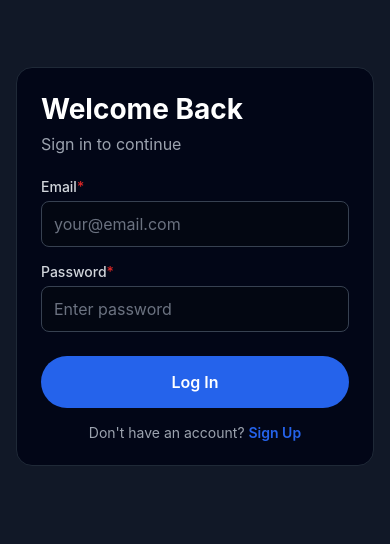
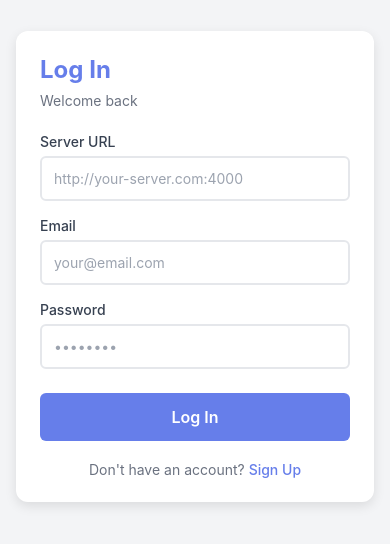
Before and after one commit to fasbitX/photo-server, a React Native app in the folder picture-sender/: screen /Login in a window 390 px wide. Shown: the part 156-700 px from the top of the page. Built offline with nearby package versions, Linux system fonts and the light colour scheme.

Commit message:
fix web page login and sign up

```diff
--- a/picture-sender/LoginScreen.js
+++ b/picture-sender/LoginScreen.js
@@ -6,27 +6,24 @@ import {
   TextInput,
   TouchableOpacity,
   StyleSheet,
+  KeyboardAvoidingView,
+  Platform,
   ScrollView,
+  Alert,
   ActivityIndicator,
-  Alert,
 } from 'react-native';
 import { useAuth } from './auth';
-import { SERVER_HOST, SERVER_PORT, USE_HTTPS } from './config';
 
 export default function LoginScreen({ navigation }) {
-  const { login } = useAuth();
   const [email, setEmail] = useState('');
   const [password, setPassword] = useState('');
+  const [serverUrl, setServerUrl] = useState('');
   const [loading, setLoading] = useState(false);
-
-  // Build server URL from config
-  const serverUrl = USE_HTTPS
-    ? `https://${SERVER_HOST}${SERVER_PORT === '443' ? '' : `:${SERVER_PORT}`}`
-    : `http://${SERVER_HOST}${SERVER_PORT === '80' ? '' : `:${SERVER_PORT}`}`;
+  const { login } = useAuth();
 
   const handleLogin = async () => {
-    if (!email || !password) {
-      Alert.alert('Error', 'Please enter email and password');
+    if (!email || !password || !serverUrl) {
+      Alert.alert('Error', 'Please fill in all fields');
       return;
     }
 
@@ -35,93 +32,119 @@ export default function LoginScreen({ navigation }) {
     setLoading(false);
 
     if (!result.success) {
-      Alert.alert('Login Failed', result.error || 'Please check your credentials');
+      Alert.alert('Login Failed', result.error || 'Invalid credentials');
     }
   };
 
   return (
-    <ScrollView contentContainerStyle={styles.container}>
-      <View style={styles.card}>
-        <Text style={styles.title}>Welcome Back</Text>
-        <Text style={styles.subtitle}>Sign in to continue</Text>
+    <KeyboardAvoidingView
+      style={styles.container}
+      behavior={Platform.OS === 'ios' ? 'padding' : 'height'}
+    >
+      <ScrollView
+        contentContainerStyle={styles.scrollContent}
+        keyboardShouldPersistTaps="handled"
+      >
+        <View style={styles.formContainer}>
+          <Text style={styles.title}>Log In</Text>
+          <Text style={styles.subtitle}>Welcome back</Text>
 
           <View style={styles.inputGroup}>
-          <Text style={styles.label}>Email<Text style={styles.required}>*</Text></Text>
+            <Text style={styles.label}>Server URL</Text>
             <TextInput
               style={styles.input}
-            value={email}
-            onChangeText={setEmail}
-            placeholder="your@email.com"
-            placeholderTextColor="#6B7280"
+              placeholder="http://your-server.com:4000"
+              placeholderTextColor="#9CA3AF"
+              value={serverUrl}
+              onChangeText={setServerUrl}
               autoCapitalize="none"
-            keyboardType="email-address"
-            autoComplete="email"
-            textContentType="emailAddress"
+              autoCorrect={false}
+              keyboardType="url"
             />
           </View>
 
           <View style={styles.inputGroup}>
-          <Text style={styles.label}>Password<Text style={styles.required}>*</Text></Text>
+            <Text style={styles.label}>Email</Text>
             <TextInput
               style={styles.input}
+              placeholder="your@email.com"
+              placeholderTextColor="#9CA3AF"
+              value={email}
+              onChangeText={setEmail}
+              autoCapitalize="none"
+              autoCorrect={false}
+              keyboardType="email-address"
+            />
+          </View>
+
+          <View style={styles.inputGroup}>
+            <Text style={styles.label}>Password</Text>
+            <TextInput
+              style={styles.input}
+              placeholder="••••••••"
+              placeholderTextColor="#9CA3AF"
               value={password}
               onChangeText={setPassword}
-            placeholder="Enter password"
-            placeholderTextColor="#6B7280"
               secureTextEntry
-            autoComplete="password"
-            textContentType="password"
             />
           </View>
 
           <TouchableOpacity
-          style={[styles.button, loading && styles.buttonDisabled]}
+            style={[styles.loginButton, loading && styles.loginButtonDisabled]}
             onPress={handleLogin}
             disabled={loading}
           >
             {loading ? (
               <ActivityIndicator color="#FFFFFF" />
             ) : (
-            <Text style={styles.buttonText}>Log In</Text>
+              <Text style={styles.loginButtonText}>Log In</Text>
             )}
           </TouchableOpacity>
 
-        <TouchableOpacity
-          style={styles.linkButton}
-          onPress={() => navigation.navigate('Signup')}
-        >
-          <Text style={styles.linkText}>
-            Don't have an account? <Text style={styles.linkTextBold}>Sign Up</Text>
-          </Text>
+          <View style={styles.signupPrompt}>
+            <Text style={styles.signupText}>Don't have an account? </Text>
+            <TouchableOpacity onPress={() => navigation.navigate('Signup')}>
+              <Text style={styles.signupLink}>Sign Up</Text>
             </TouchableOpacity>
           </View>
+        </View>
       </ScrollView>
+    </KeyboardAvoidingView>
   );
 }
 
 const styles = StyleSheet.create({
   container: {
+    flex: 1,
+    backgroundColor: '#F3F4F6',
+  },
+  scrollContent: {
     flexGrow: 1,
-    backgroundColor: '#111827',
     justifyContent: 'center',
     padding: 16,
+    alignItems: 'center',
   },
-  card: {
-    backgroundColor: '#020617',
-    borderRadius: 16,
+  formContainer: {
+    backgroundColor: '#FFFFFF',
+    borderRadius: 12,
     padding: 24,
-    borderWidth: 1,
-    borderColor: '#1F2937',
+    width: '100%',
+    maxWidth: 400, // Max 400px width (4 inches at ~96 DPI)
+    shadowColor: '#000',
+    shadowOffset: { width: 0, height: 4 },
+    shadowOpacity: 0.1,
+    shadowRadius: 12,
+    elevation: 5,
   },
   title: {
-    fontSize: 28,
+    fontSize: 24,
     fontWeight: 'bold',
-    color: '#FFFFFF',
+    color: '#667eea',
     marginBottom: 8,
   },
   subtitle: {
-    fontSize: 16,
-    color: '#9CA3AF',
+    fontSize: 14,
+    color: '#6B7280',
     marginBottom: 24,
   },
   inputGroup: {
@@ -129,48 +152,46 @@ const styles = StyleSheet.create({
   },
   label: {
     fontSize: 14,
-    color: '#D1D5DB',
+    fontWeight: '500',
+    color: '#374151',
     marginBottom: 6,
-    fontWeight: '500',
-  },
-  required: {
-    color: '#DC2626',
-    fontSize: 14,
   },
   input: {
-    backgroundColor: '#030712',
-    borderWidth: 1,
-    borderColor: '#374151',
-    borderRadius: 8,
+    backgroundColor: '#FFFFFF',
+    borderWidth: 2,
+    borderColor: '#E5E7EB',
+    borderRadius: 6,
     padding: 12,
-    fontSize: 16,
-    color: '#FFFFFF',
+    fontSize: 14,
+    color: '#1F2937',
   },
-  button: {
-    backgroundColor: '#2563EB',
-    borderRadius: 999,
-    padding: 16,
+  loginButton: {
+    backgroundColor: '#667eea',
+    borderRadius: 6,
+    padding: 14,
     alignItems: 'center',
     marginTop: 8,
   },
-  buttonDisabled: {
-    opacity: 0.6,
+  loginButtonDisabled: {
+    opacity: 0.7,
   },
-  buttonText: {
+  loginButtonText: {
     color: '#FFFFFF',
     fontSize: 16,
     fontWeight: '600',
   },
-  linkButton: {
-    marginTop: 16,
-    alignItems: 'center',
+  signupPrompt: {
+    flexDirection: 'row',
+    justifyContent: 'center',
+    marginTop: 20,
   },
-  linkText: {
-    color: '#9CA3AF',
+  signupText: {
+    color: '#6B7280',
     fontSize: 14,
   },
-  linkTextBold: {
-    color: '#2563EB',
-    fontWeight: '600',
+  signupLink: {
+    color: '#667eea',
+    fontSize: 14,
+    fontWeight: '500',
   },
 });
--- a/picture-sender/SignupScreen.js
+++ b/picture-sender/SignupScreen.js
@@ -244,6 +244,51 @@ export default function SignupScreen({ navigation }) {
                 <Picker.Item label="NY" value="NY" />
                 <Picker.Item label="MA" value="MA" />
                 <Picker.Item label="CT" value="CT" />
+                <Picker.Item label="AL" value="AL" />
+                <Picker.Item label="AK" value="AK" />
+                <Picker.Item label="AZ" value="AZ" />
+                <Picker.Item label="AR" value="AR" />
+                <Picker.Item label="CA" value="CA" />
+                <Picker.Item label="CO" value="CO" />
+                <Picker.Item label="DE" value="DE" />
+                <Picker.Item label="FL" value="FL" />
+                <Picker.Item label="GA" value="GA" />
+                <Picker.Item label="HI" value="HI" />
+                <Picker.Item label="ID" value="ID" />
+                <Picker.Item label="IL" value="IL" />
+                <Picker.Item label="IN" value="IN" />
+                <Picker.Item label="IA" value="IA" />
+                <Picker.Item label="KS" value="KS" />
+                <Picker.Item label="KY" value="KY" />
+                <Picker.Item label="LA" value="LA" />
+                <Picker.Item label="ME" value="ME" />
+                <Picker.Item label="MD" value="MD" />
+                <Picker.Item label="MI" value="MI" />
+                <Picker.Item label="MN" value="MN" />
+                <Picker.Item label="MS" value="MS" />
+                <Picker.Item label="MO" value="MO" />
+                <Picker.Item label="MT" value="MT" />
+                <Picker.Item label="NE" value="NE" />
+                <Picker.Item label="NV" value="NV" />
+                <Picker.Item label="NJ" value="NJ" />
+                <Picker.Item label="NM" value="NM" />
+                <Picker.Item label="NC" value="NC" />
+                <Picker.Item label="ND" value="ND" />
+                <Picker.Item label="OH" value="OH" />
+                <Picker.Item label="OK" value="OK" />
+                <Picker.Item label="OR" value="OR" />
+                <Picker.Item label="PA" value="PA" />
+                <Picker.Item label="RI" value="RI" />
+                <Picker.Item label="SC" value="SC" />
+                <Picker.Item label="SD" value="SD" />
+                <Picker.Item label="TN" value="TN" />
+                <Picker.Item label="TX" value="TX" />
+                <Picker.Item label="UT" value="UT" />
+                <Picker.Item label="VA" value="VA" />
+                <Picker.Item label="WA" value="WA" />
+                <Picker.Item label="WV" value="WV" />
+                <Picker.Item label="WI" value="WI" />
+                <Picker.Item label="WY" value="WY" />
               </Picker>
             </View>
           </View>
@@ -271,7 +316,7 @@ export default function SignupScreen({ navigation }) {
 
         <View style={styles.inputGroup}>
           <Text style={styles.label}>
-            Phone<Text style={styles.required}>*</Text>
+            Phone Number<Text style={styles.required}>*</Text>
           </Text>
           <TextInput
             ref={phoneRef}
@@ -297,10 +342,11 @@ export default function SignupScreen({ navigation }) {
             style={styles.input}
             value={formData.email}
             onChangeText={val => updateField('email', val)}
-            placeholder="your@email.com"
+            placeholder="john.doe@example.com"
             placeholderTextColor="#6B7280"
+            keyboardType="email-address"
             autoCapitalize="none"
-            keyboardType="email-address"
+            autoCorrect={false}
             textContentType="emailAddress"
             autoComplete="email"
             onSubmitEditing={() => dobMonthRef.current?.focus()}
@@ -318,13 +364,12 @@ export default function SignupScreen({ navigation }) {
               onValueChange={val => updateField('gender', val)}
               style={styles.picker}
               dropdownIconColor="#9CA3AF"
-              itemStyle={styles.pickerItem}
             >
-              <Picker.Item label="Select..." value="" />
+              <Picker.Item label="Select Gender" value="" />
               <Picker.Item label="Male" value="male" />
               <Picker.Item label="Female" value="female" />
               <Picker.Item label="Other" value="other" />
-              <Picker.Item label="Prefer not to say" value="prefer_not_to_say" />
+              <Picker.Item label="Prefer not to say" value="prefer-not-to-say" />
             </Picker>
           </View>
         </View>
@@ -334,16 +379,14 @@ export default function SignupScreen({ navigation }) {
             Date of Birth<Text style={styles.required}>*</Text>
           </Text>
           <View style={styles.row}>
-            <View style={[styles.dateInputWrapper, styles.third]}>
+            <View style={styles.dateInputWrapper}>
               <TextInput
                 ref={dobMonthRef}
                 style={styles.input}
                 value={formData.dobMonth}
                 onChangeText={val => {
-                  // Only allow 1-2 digits
-                  if (val === '' || /^\d{1,2}$/.test(val)) {
-                    updateField('dobMonth', val);
-                    // Auto-advance to next field when 2 digits entered
+                  if (val.length <= 2) {
+                    updateField('dobMonth', val.replace(/[^0-9]/g, ''));
                     if (val.length === 2) {
                       dobDayRef.current?.focus();
                     }
@@ -359,16 +402,14 @@ export default function SignupScreen({ navigation }) {
               <Text style={styles.dateLabel}>Month</Text>
             </View>
 
-            <View style={[styles.dateInputWrapper, styles.third]}>
+            <View style={styles.dateInputWrapper}>
               <TextInput
                 ref={dobDayRef}
                 style={styles.input}
                 value={formData.dobDay}
                 onChangeText={val => {
-                  // Only allow 1-2 digits
-                  if (val === '' || /^\d{1,2}$/.test(val)) {
-                    updateField('dobDay', val);
-                    // Auto-advance to next field when 2 digits entered
+                  if (val.length <= 2) {
+                    updateField('dobDay', val.replace(/[^0-9]/g, ''));
                     if (val.length === 2) {
                       dobYearRef.current?.focus();
                     }
@@ -384,19 +425,14 @@ export default function SignupScreen({ navigation }) {
               <Text style={styles.dateLabel}>Day</Text>
             </View>
 
-            <View style={[styles.dateInputWrapper, styles.third]}>
+            <View style={styles.dateInputWrapper}>
               <TextInput
                 ref={dobYearRef}
                 style={styles.input}
                 value={formData.dobYear}
                 onChangeText={val => {
-                  // Only allow 4 digits
-                  if (val === '' || /^\d{1,4}$/.test(val)) {
-                    updateField('dobYear', val);
-                    // Auto-advance to next field when 4 digits entered
-                    if (val.length === 4) {
-                      passwordRef.current?.focus();
-                    }
+                  if (val.length <= 4) {
+                    updateField('dobYear', val.replace(/[^0-9]/g, ''));
                   }
                 }}
                 placeholder="YYYY"
@@ -480,6 +516,7 @@ const styles = StyleSheet.create({
     backgroundColor: '#111827',
     padding: 16,
     paddingVertical: 40,
+    alignItems: 'center', // Center the card
   },
   card: {
     backgroundColor: '#020617',
@@ -487,6 +524,8 @@ const styles = StyleSheet.create({
     padding: 24,
     borderWidth: 1,
     borderColor: '#1F2937',
+    width: '100%',
+    maxWidth: 400, // ADDED: Max width of 400px (4 inches)
   },
   title: {
     fontSize: 28,
```
Also changed, not shown: 1 other file (tests, documents, lock files or other folders). Lines whose indentation alone changed are shown as unchanged.
